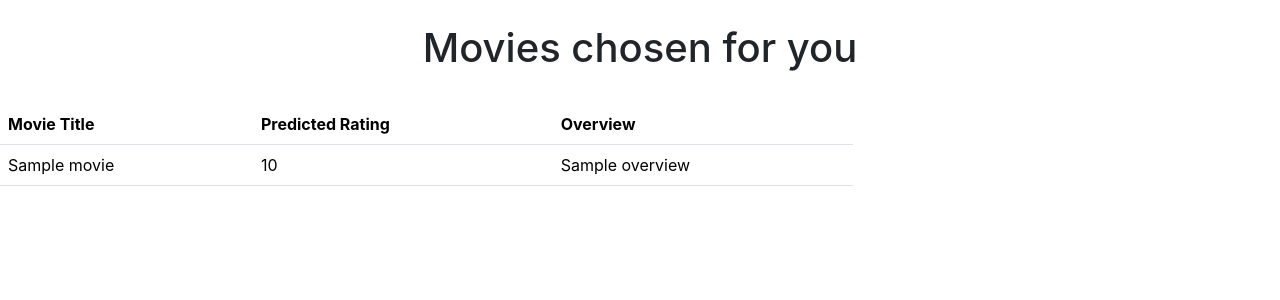
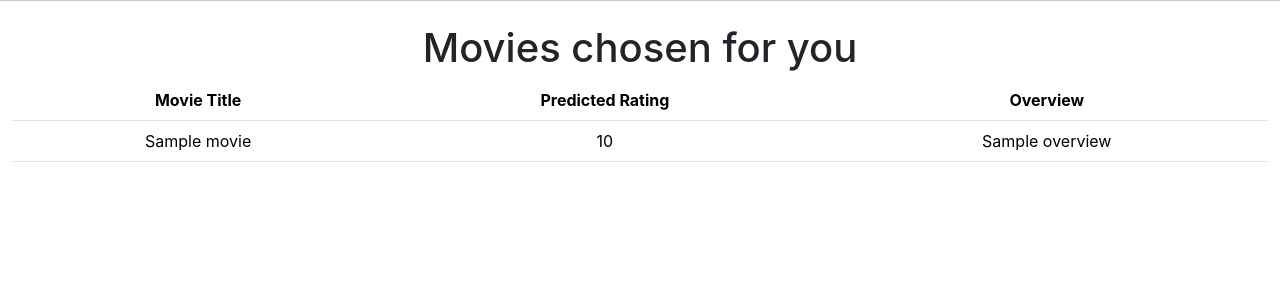
Before and after one commit to lataeqishere/WEB_MOVIE_RECOMMENDATION, a Flask app: template application/templates/recommend.html in a window 1280 px wide. Shown: the part 74-374 px from the top of the page. Run offline with Flask 3, Linux system fonts and the light colour scheme; the template is opened without the code that fills it: most values are stand-ins (such as "Sample title", 1, 10 or a date in 2020); some libraries are stand-ins or nearby versions; some web fonts are replaced.

Commit message:
update recommend page

```diff
--- a/application/templates/recommend.html
+++ b/application/templates/recommend.html
@@ -1,12 +1,12 @@
 {% extends "layout.html" %}
 
 {% block content %}
-        <div class="col-md-12 text-center">
+<div class="container-fluid">
+    <div class="row">
+        <hr>
             <br/><h1>Movies chosen for you</h1><br/>
     </div>
-    </div>
-            <div class="col-md-2"></div>
-            <div class="col-md-8">
+
         <table id="movietable" class="table table-hover">
             <thead>
                 <tr>
@@ -27,5 +27,4 @@
             </tbody>
         </table>
 </div>
-            <div class="col-md-2"></div>
 {% endblock %}
```
Lines whose indentation alone changed are shown as unchanged.
